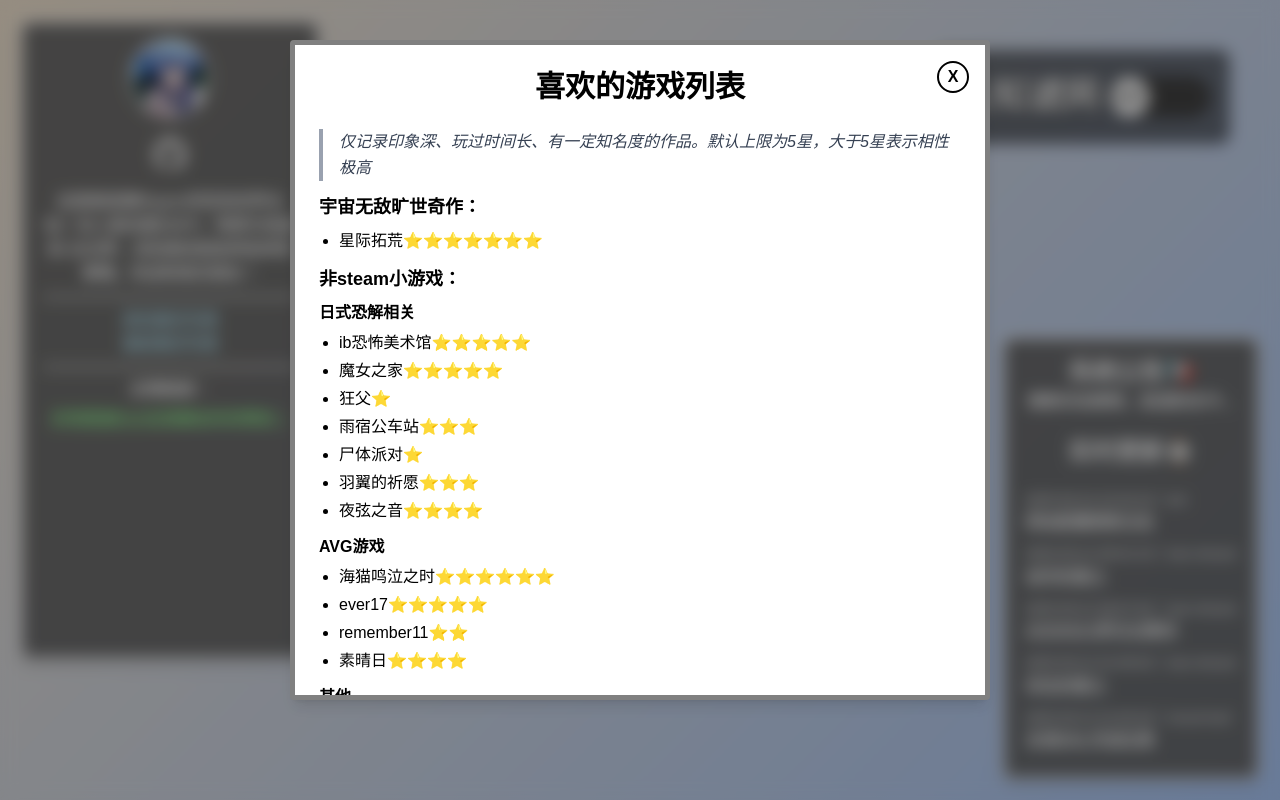
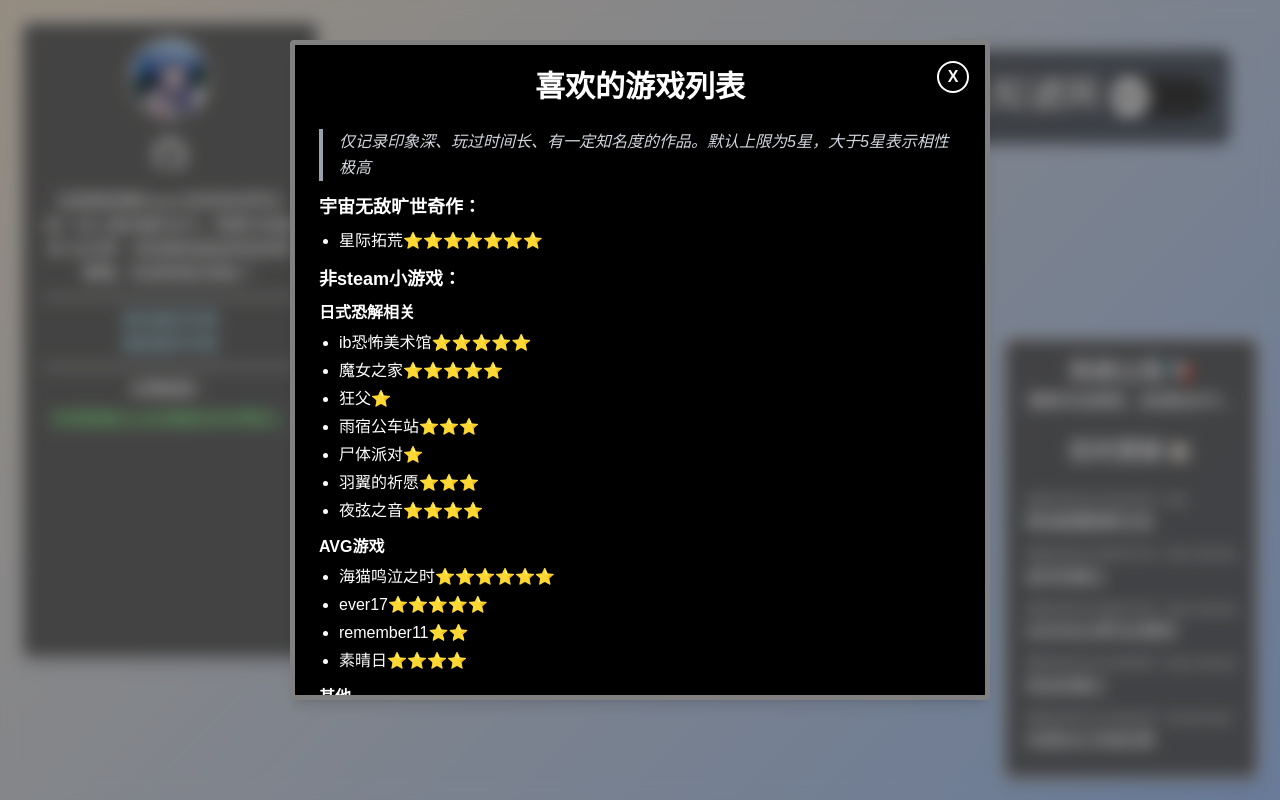
Before and after one commit to PureDimension/void-island-site, a Next.js app: page / in a window 1280 px wide. Both pictures are taken after a click on the element "游戏喜好列表". Built offline with nearby package versions, Linux system fonts and the light colour scheme; no server answers.

Commit message:
夜间模式blog调整

```diff
--- a/blog/ark/2025-5-12-网站配置更新日志.md
+++ b/blog/ark/2025-5-12-网站配置更新日志.md
@@ -21,4 +21,4 @@
 
 2025-05-24: 实现了一直以来想做的配色方案，比我想象中的丑一点。
 
-2025-05-25: 修改了section返回按钮并设计了轻微的晃动特效；夜间模式上线
+2025-05-25: 修改了section返回按钮并设计了轻微的晃动特效；夜间模式上线，设置了section主页夜间模式并设置了blog夜间样式。
--- a/components/BlogModal.jsx
+++ b/components/BlogModal.jsx
@@ -3,6 +3,7 @@
 import { useState, useEffect, useRef } from "react";
 import ReactMarkdown from "react-markdown";
 import rehypeRaw from "rehype-raw";
+import { useTheme } from "@/lib/theme";
 
 export default function BlogModal({ title, excerpt, content, onClose, isMobile }) {
   const modalRef = useRef(null);
@@ -18,7 +19,7 @@
 
   // 解决手机浏览器出现顶部导航栏时，100vh不受影响，引起的跳变问题
   const [height, setHeight] = useState(0);
-
+  const { isDarkMode } = useTheme();
   useEffect(() => {
     const updateHeight = () => {
       const fullHeight = window.innerHeight;
@@ -52,18 +53,18 @@
         {/* 关闭按钮 */}
         <button
           onClick={onClose}
-          className="absolute top-4 right-4 flex items-center justify-center w-8 h-8 rounded-full border-2 border-black text-black font-bold hover:bg-gray-200 transition"
+          className={`absolute top-4 right-4 flex items-center justify-center w-8 h-8 rounded-full border-2 ${isDarkMode? "border-white text-white hover:bg-gray-600" : "border-black text-black hover:bg-gray-200"} font-bold  transition`}
         >
           X
         </button>
 
         {/* 内容区域 */}
-        <div className="bg-white text-black p-6 overflow-y-auto h-full">
+        <div className={`${isDarkMode? "bg-black text-white" : "bg-white text-black"} p-6 overflow-y-auto h-full`}>
           {/* Title & Excerpt */}
           <div className="mb-6">
             {title && <h1 className="text-3xl font-bold text-center">{title}</h1>}
             {excerpt && (
-              <p className="text-xl italic text-center text-gray-600 mt-2">{excerpt}</p>
+              <p className={`text-xl italic text-center ${isDarkMode ? "text-gray-400" : "text-gray-600"} mt-2`}>{excerpt}</p>
             )}
           </div>
 
@@ -103,7 +104,7 @@
                   </pre>
                 ),
                 blockquote: ({ children }) => (
-                  <blockquote className="border-l-4 border-gray-400 pl-4 italic text-gray-700 mb-3">
+                  <blockquote className={`border-l-4 border-gray-400 pl-4 italic ${isDarkMode ? "text-gray-300" : "text-gray-700"} mb-3`}>
                     {children}
                   </blockquote>
                 ),
```
Also changed, not shown: 1 other file (tests, documents, lock files or other folders).
